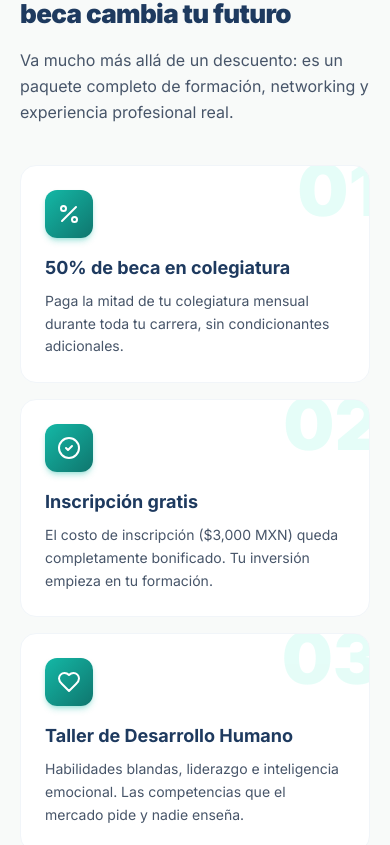
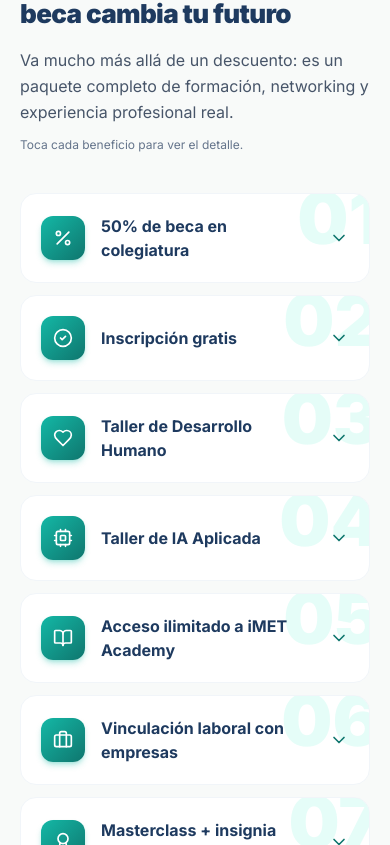
Before and after one commit to juanresendizarellano-ai/imet-agentes-del-cambio, a Next.js app: page / in a window 390 px wide. Shown: the part 2639-3484 px from the top of the page. Built offline with nearby package versions, Linux system fonts and the light colour scheme.

Commit message:
Mobile: collapsible accordion for Benefits and Stages sections

```diff
--- a/components/Benefits.tsx
+++ b/components/Benefits.tsx
@@ -1,3 +1,6 @@
+"use client";
+
+import { useState } from "react";
 import {
   Percent,
   CheckCircle2,
@@ -8,6 +11,8 @@ import {
   Award,
   Handshake,
   Globe2,
+  ChevronDown,
+  type LucideIcon,
 } from "lucide-react";
 
 const benefits = [
@@ -76,6 +81,63 @@ const benefits = [
   },
 ];
 
+function BenefitCard({
+  icon: Icon,
+  number,
+  title,
+  description,
+}: {
+  icon: LucideIcon;
+  number: string;
+  title: string;
+  description: string;
+}) {
+  const [open, setOpen] = useState(false);
+
+  return (
+    <div className="group relative overflow-hidden rounded-2xl border border-slate-100 bg-white transition hover:border-imet-aqua/30 hover:shadow-xl hover:shadow-imet-aqua/10 md:hover:-translate-y-1">
+      <div className="pointer-events-none absolute -right-3 -top-3 text-7xl font-black text-imet-mint opacity-50 transition group-hover:opacity-80">
+        {number}
+      </div>
+
+      {/* Header (toggle on mobile, always visible on desktop) */}
+      <button
+        type="button"
+        onClick={() => setOpen((v) => !v)}
+        aria-expanded={open}
+        className="relative flex w-full items-center gap-4 p-5 text-left md:cursor-default md:block md:p-7"
+      >
+        <div className="flex h-11 w-11 flex-shrink-0 items-center justify-center rounded-xl bg-aqua-gradient shadow-md shadow-imet-aqua/30 md:mb-4 md:h-12 md:w-12">
+          <Icon className="h-5 w-5 text-white md:h-6 md:w-6" />
+        </div>
+        <h3 className="flex-1 text-base font-bold text-imet-navy md:mb-2 md:text-lg">
+          {title}
+        </h3>
+        <ChevronDown
+          className={`h-5 w-5 flex-shrink-0 text-imet-aqua-dark transition-transform md:hidden ${
+            open ? "rotate-180" : ""
+          }`}
+        />
+        {/* Desktop description */}
+        <p className="hidden text-sm leading-relaxed text-slate-600 md:block">
+          {description}
+        </p>
+      </button>
+
+      {/* Mobile collapsible description */}
+      <div
+        className={`overflow-hidden transition-[max-height,opacity] duration-300 ease-out md:hidden ${
+          open ? "max-h-[400px] opacity-100" : "max-h-0 opacity-0"
+        }`}
+      >
+        <p className="px-5 pb-5 text-sm leading-relaxed text-slate-600">
+          {description}
+        </p>
+      </div>
+    </div>
+  );
+}
+
 export default function Benefits() {
   return (
     <section id="beneficios" className="section bg-imet-cream">
@@ -89,33 +151,15 @@ export default function Benefits() {
             Va mucho más allá de un descuento: es un paquete completo de
             formación, networking y experiencia profesional real.
           </p>
+          <p className="mt-3 text-xs text-slate-500 md:hidden">
+            Toca cada beneficio para ver el detalle.
+          </p>
         </div>
 
-        <div className="grid gap-4 sm:gap-5 md:grid-cols-2 lg:grid-cols-3">
-          {benefits.map((b) => {
-            const Icon = b.icon;
-            return (
-              <div
-                key={b.number}
-                className="group relative overflow-hidden rounded-2xl border border-slate-100 bg-white p-6 transition hover:-translate-y-1 hover:border-imet-aqua/30 hover:shadow-xl hover:shadow-imet-aqua/10 sm:p-7"
-              >
-                <div className="absolute -right-3 -top-3 text-7xl font-black text-imet-mint opacity-50 transition group-hover:opacity-80">
-                  {b.number}
-                </div>
-                <div className="relative">
-                  <div className="mb-4 flex h-12 w-12 items-center justify-center rounded-xl bg-aqua-gradient shadow-md shadow-imet-aqua/30">
-                    <Icon className="h-6 w-6 text-white" />
-                  </div>
-                  <h3 className="mb-2 text-lg font-bold text-imet-navy">
-                    {b.title}
-                  </h3>
-                  <p className="text-sm leading-relaxed text-slate-600">
-                    {b.description}
-                  </p>
-                </div>
-              </div>
-            );
-          })}
+        <div className="grid gap-3 sm:gap-5 md:grid-cols-2 lg:grid-cols-3">
+          {benefits.map((b) => (
+            <BenefitCard key={b.number} {...b} />
+          ))}
         </div>
       </div>
     </section>
--- a/components/Stages.tsx
+++ b/components/Stages.tsx
@@ -1,4 +1,13 @@
-import { ClipboardList, Users2, Trophy } from "lucide-react";
+"use client";
+
+import { useState } from "react";
+import {
+  ClipboardList,
+  Users2,
+  Trophy,
+  ChevronDown,
+  type LucideIcon,
+} from "lucide-react";
 
 const stages = [
   {
@@ -42,6 +51,101 @@ const stages = [
   },
 ];
 
+function StageCard({
+  number,
+  icon: Icon,
+  title,
+  timing,
+  description,
+  bullets,
+}: {
+  number: string;
+  icon: LucideIcon;
+  title: string;
+  timing: string;
+  description: string;
+  bullets: string[];
+}) {
+  const [open, setOpen] = useState(false);
+
+  return (
+    <div className="relative rounded-3xl border border-white/10 bg-white/[0.04] backdrop-blur-sm transition hover:border-imet-aqua-light/40 hover:bg-white/[0.06]">
+      <button
+        type="button"
+        onClick={() => setOpen((v) => !v)}
+        aria-expanded={open}
+        className="flex w-full items-center gap-4 p-5 text-left md:cursor-default md:block md:p-7"
+      >
+        <div className="flex h-11 w-11 flex-shrink-0 items-center justify-center rounded-xl bg-imet-aqua text-white shadow-lg shadow-imet-aqua/40 md:h-12 md:w-12">
+          <Icon className="h-5 w-5" />
+        </div>
+
+        <div className="flex-1 md:mt-5">
+          <div className="flex items-center justify-between md:mb-1">
+            <h3 className="text-base font-bold text-white md:text-lg lg:text-xl">
+              {title}
+            </h3>
+            <span className="hidden text-4xl font-black text-imet-aqua-light/30 md:inline">
+              {number}
+            </span>
+          </div>
+          <div className="text-[10px] font-semibold uppercase tracking-wider text-imet-aqua-light md:mt-0 md:text-xs">
+            {timing}
+          </div>
+        </div>
+
+        <ChevronDown
+          className={`h-5 w-5 flex-shrink-0 text-imet-aqua-light transition-transform md:hidden ${
+            open ? "rotate-180" : ""
+          }`}
+        />
+
+        {/* Desktop content */}
+        <div className="hidden md:block">
+          <p className="mb-5 mt-4 text-sm leading-relaxed text-white/70">
+            {description}
+          </p>
+          <ul className="space-y-2 border-t border-white/10 pt-4">
+            {bullets.map((b) => (
+              <li
+                key={b}
+                className="flex items-start gap-2 text-xs text-white/80"
+              >
+                <span className="mt-1 h-1.5 w-1.5 flex-shrink-0 rounded-full bg-imet-aqua" />
+                {b}
+              </li>
+            ))}
+          </ul>
+        </div>
+      </button>
+
+      {/* Mobile collapsible content */}
+      <div
+        className={`overflow-hidden transition-[max-height,opacity] duration-300 ease-out md:hidden ${
+          open ? "max-h-[500px] opacity-100" : "max-h-0 opacity-0"
+        }`}
+      >
+        <div className="px-5 pb-5">
+          <p className="mb-4 text-sm leading-relaxed text-white/70">
+            {description}
+          </p>
+          <ul className="space-y-2 border-t border-white/10 pt-4">
+            {bullets.map((b) => (
+              <li
+                key={b}
+                className="flex items-start gap-2 text-xs text-white/80"
+              >
+                <span className="mt-1 h-1.5 w-1.5 flex-shrink-0 rounded-full bg-imet-aqua" />
+                {b}
+              </li>
+            ))}
+          </ul>
+        </div>
+      </div>
+    </div>
+  );
+}
+
 export default function Stages() {
   return (
     <section
@@ -64,52 +168,18 @@ export default function Stages() {
             Un proceso claro y transparente. Aquí te explicamos qué pasa desde
             que envías tu formulario hasta que recibes tu resultado.
           </p>
+          <p className="mt-3 text-xs text-imet-aqua-light md:hidden">
+            Toca cada etapa para ver el detalle.
+          </p>
         </div>
 
-        <div className="relative grid gap-5 md:grid-cols-3 md:gap-6">
+        <div className="relative grid gap-3 md:grid-cols-3 md:gap-6">
           {/* Línea conectora */}
           <div className="absolute left-[10%] right-[10%] top-12 hidden h-px bg-gradient-to-r from-transparent via-imet-aqua-light/40 to-transparent md:block" />
 
-          {stages.map((s) => {
-            const Icon = s.icon;
-            return (
-              <div
-                key={s.number}
-                className="relative rounded-3xl border border-white/10 bg-white/[0.04] p-6 backdrop-blur-sm transition hover:border-imet-aqua-light/40 hover:bg-white/[0.06] sm:p-7"
-              >
-                <div className="mb-5 flex items-center justify-between">
-                  <div className="flex h-11 w-11 items-center justify-center rounded-xl bg-imet-aqua text-white shadow-lg shadow-imet-aqua/40 sm:h-12 sm:w-12">
-                    <Icon className="h-5 w-5" />
-                  </div>
-                  <span className="text-4xl font-black text-imet-aqua-light/30">
-                    {s.number}
-                  </span>
-                </div>
-
-                <h3 className="mb-1 text-lg font-bold text-white sm:text-xl">
-                  {s.title}
-                </h3>
-                <div className="mb-4 text-[10px] font-semibold uppercase tracking-wider text-imet-aqua-light sm:text-xs">
-                  {s.timing}
-                </div>
-                <p className="mb-5 text-sm leading-relaxed text-white/70">
-                  {s.description}
-                </p>
-
-                <ul className="space-y-2 border-t border-white/10 pt-4">
-                  {s.bullets.map((b) => (
-                    <li
-                      key={b}
-                      className="flex items-start gap-2 text-xs text-white/80"
-                    >
-                      <span className="mt-1 h-1.5 w-1.5 flex-shrink-0 rounded-full bg-imet-aqua" />
-                      {b}
-                    </li>
-                  ))}
-                </ul>
-              </div>
-            );
-          })}
+          {stages.map((s) => (
+            <StageCard key={s.number} {...s} />
+          ))}
         </div>
       </div>
     </section>
```
